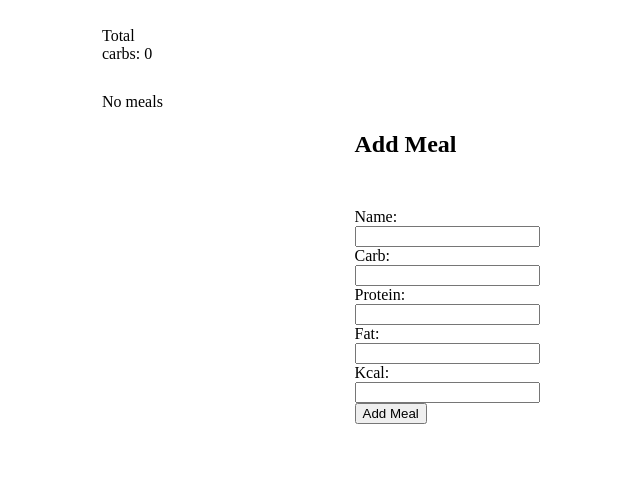
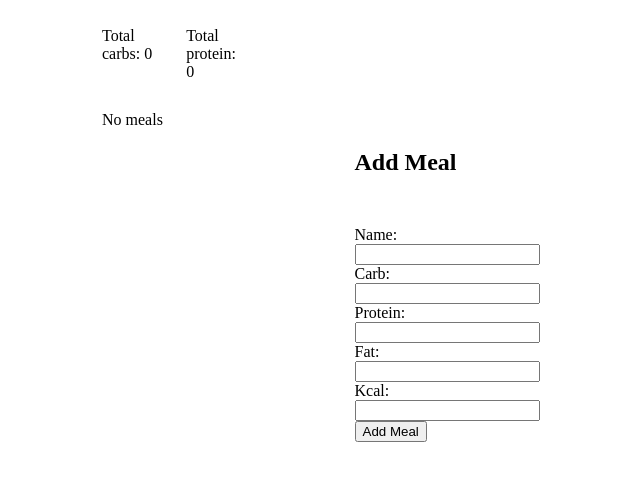
Before and after one commit to Urbbiz/kcal, a plain HTML site: page index.html in a window 1280 px wide. Shown: the part 78-558 px from the top of the page, without its empty margins (48-688 px from the left). Drawn offline with Linux system fonts and the light colour scheme.

Commit message:
totalProtein function added

```diff
--- a/index.html
+++ b/index.html
@@ -22,6 +22,7 @@
         <!-- render total macro -->
         <div class="row" id="total-macro">
             <div>Total carbs: <span id="total-carbs"></span></div>
+            <div>Total protein: <span id="total-protein"></span></div>
         </div>
 
         <!-- render meals -->
--- a/js/components/Diary.js
+++ b/js/components/Diary.js
@@ -28,4 +28,7 @@ class Diary {
     totalCarbs() {
         return this.meals.reduce((currentTotal, currentMeal) => currentTotal + currentMeal.carb, 0);
     };
+    totalProtein() {
+        return this.meals.reduce((currentTotal, currentMeal) => currentTotal + currentMeal.protein, 0);
+    }
 }
--- a/js/components/ui-methods.js
+++ b/js/components/ui-methods.js
@@ -26,6 +26,7 @@ function showMeals() {
     }
     document.getElementById("meal-diary").innerHTML = html;
     document.getElementById("total-carbs").innerText = diary.totalCarbs();
+    document.getElementById("total-protein").innerText = diary.totalProtein();
 
 };
 
```
